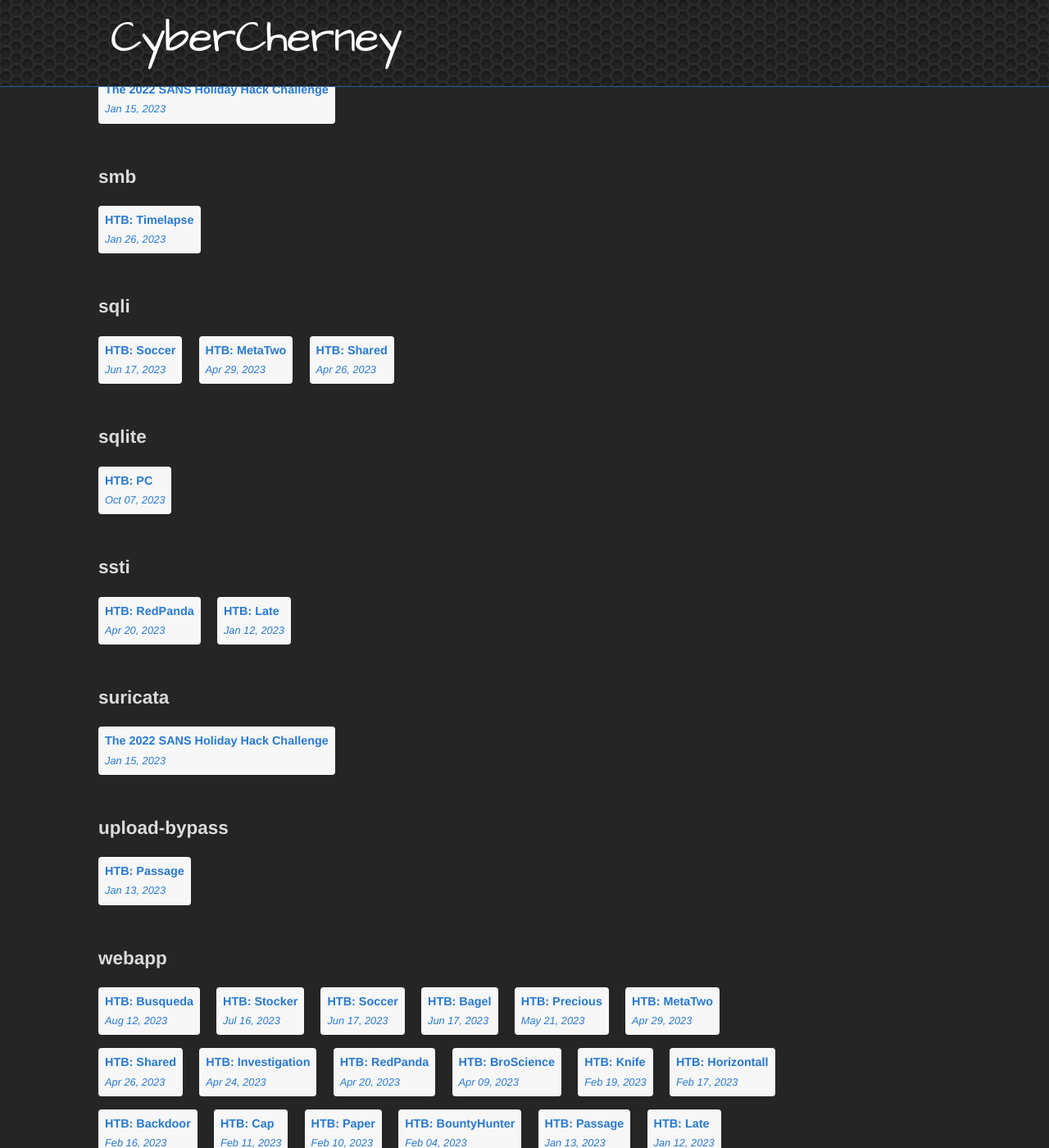
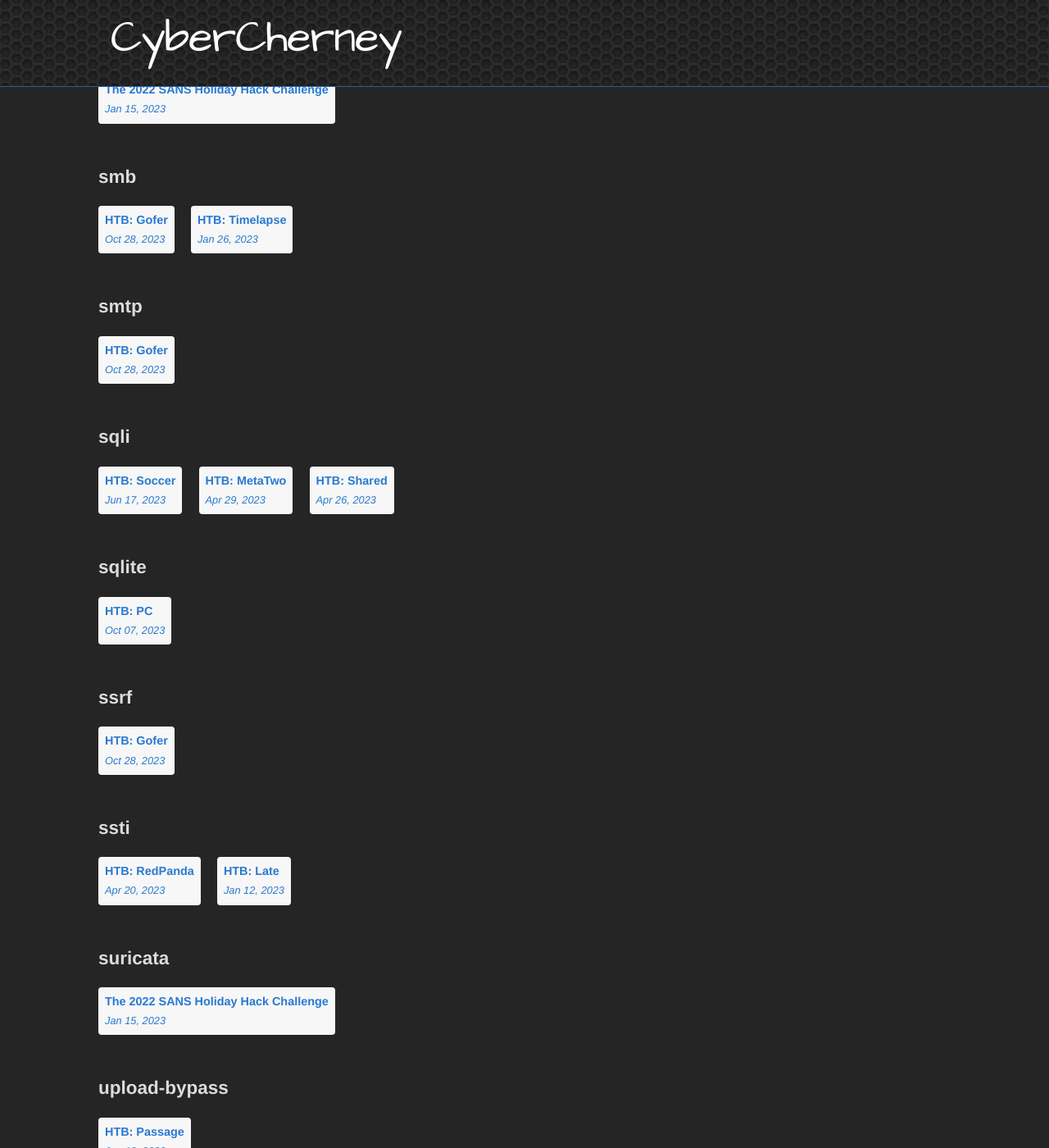
Before and after one commit to CyberCherney/cybercherney.github.io, a Jekyll site: the page built from tags.md, in a window 1280 px wide and 1400 px high, scrolled down 5500 px. Shown: the whole window at 82% size. Built offline with Jekyll 4.4.1, drawn with Linux system fonts in a browser that asks for light colours; some of the changed text lies outside the part shown.

Commit message:
added tags to HTB: Gofer

```diff
--- a/_posts/2023-10-28-HTB_Gofer.md
+++ b/_posts/2023-10-28-HTB_Gofer.md
@@ -3,7 +3,7 @@
 title: "HTB: Gofer"
 author: Andrew Cherney
 date: 2023-10-28 16:49:11
-tags: htb hard-box
+tags: htb hard-box binary-exploitation ssrf smb smtp
 icon: "assets/icons/gofer.png"
 post_description: "As the first active hard box I've gone out of my way to try I would say this was a serene experience. Learning about the protocol gopher:// along with using SSRF to exploit SMTP was rather unique. And I'm never one to shy away from a nice binary exploitation."
 ---
```
